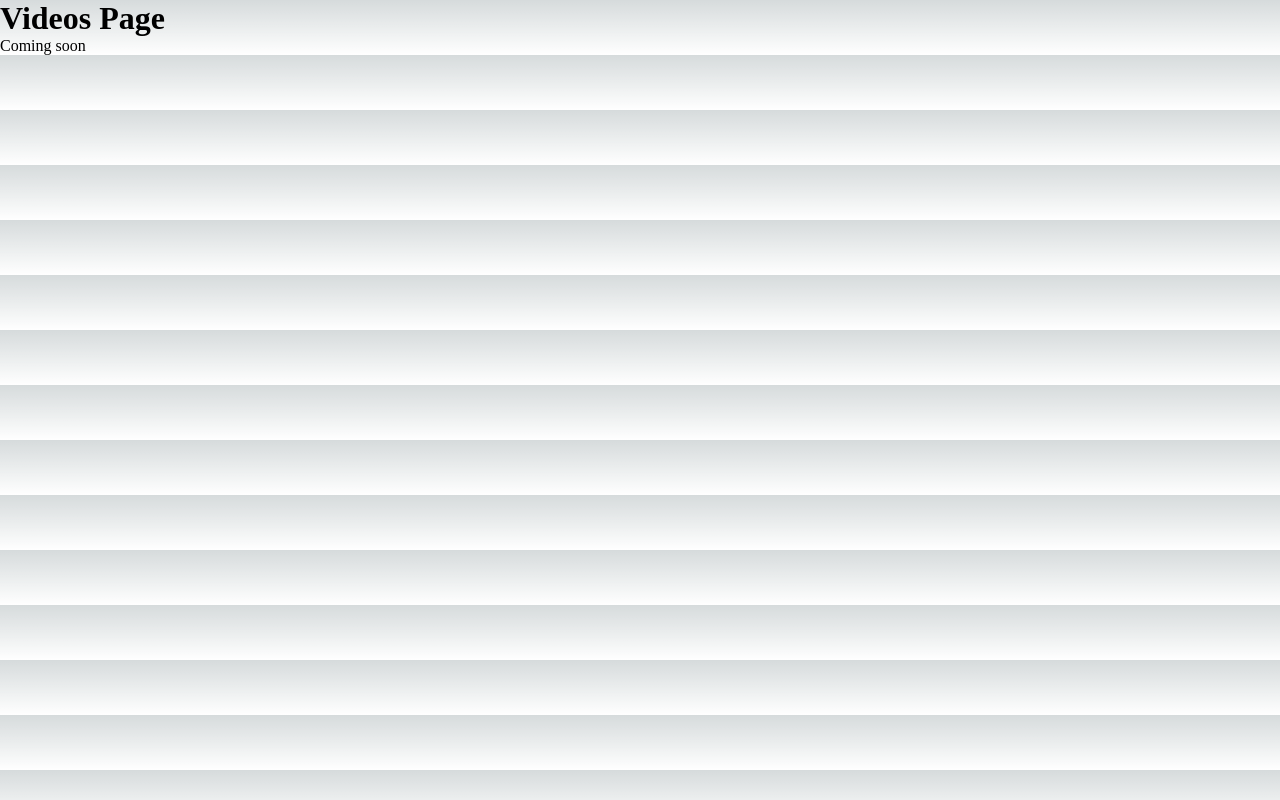
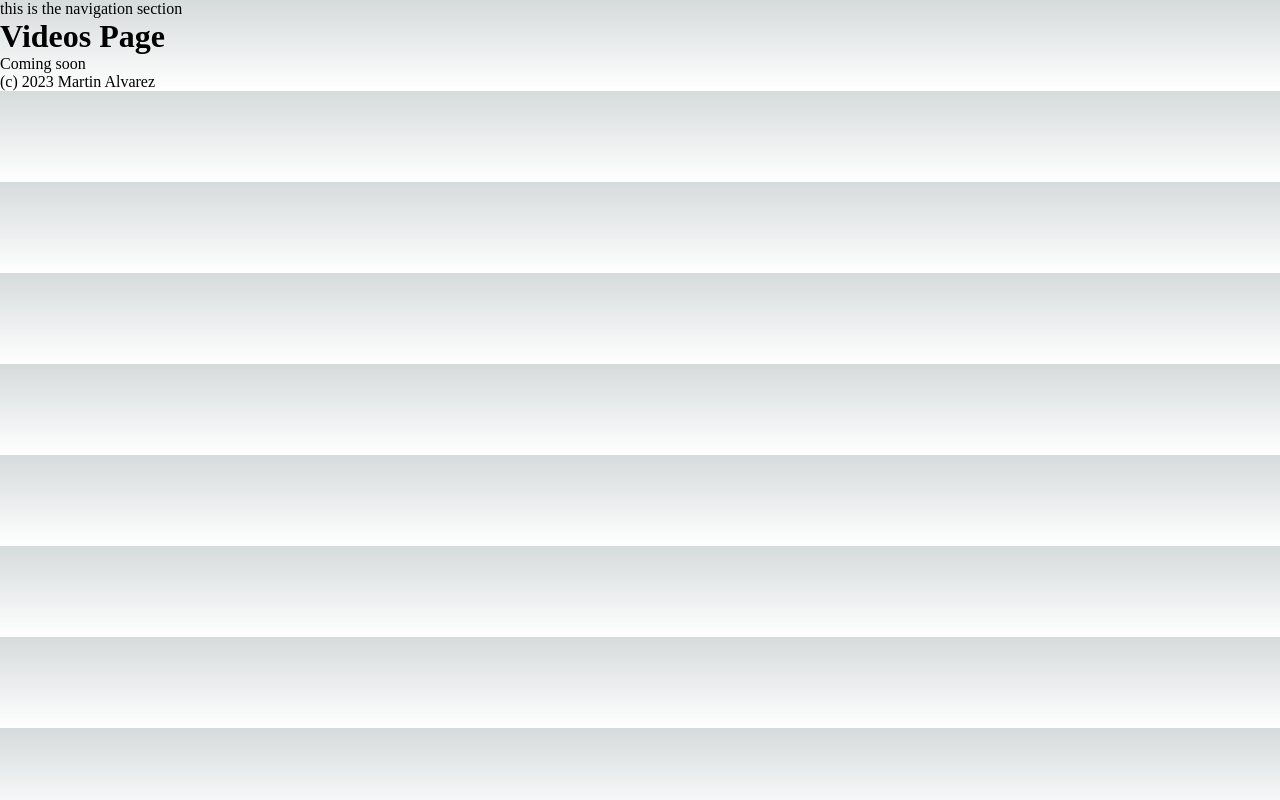
Before and after one commit to martinalvarez/next-page-router-curator, a Next.js app in the folder next-page-router-curator/: page /videos in a window 1280 px wide. Built offline with nearby package versions, Linux system fonts and the light colour scheme.

Commit message:
Add main layout

```diff
--- /dev/null
+++ b/next-page-router-curator/src/components/layout.js
@@ -0,0 +1,21 @@
+function Layout({ children }) {
+    return(
+        <>
+            <header>
+                <nav>
+                    this is the navigation section
+                </nav>
+            </header>
+
+            <main>
+                {children}
+            </main>
+
+            <footer>
+                (c) 2023 Martin Alvarez
+            </footer>
+        </>
+    );
+}
+
+export default Layout;
--- a/next-page-router-curator/src/pages/_app.js
+++ b/next-page-router-curator/src/pages/_app.js
@@ -1,5 +1,10 @@
-import '@/styles/globals.css'
+import '@/styles/globals.css';
+import Layout from '@/components/layout';
 
 export default function App({ Component, pageProps }) {
-  return <Component {...pageProps} />
+  return (
+    <Layout>
+      <Component {...pageProps} />
+    </Layout>
+  );
 }
```
